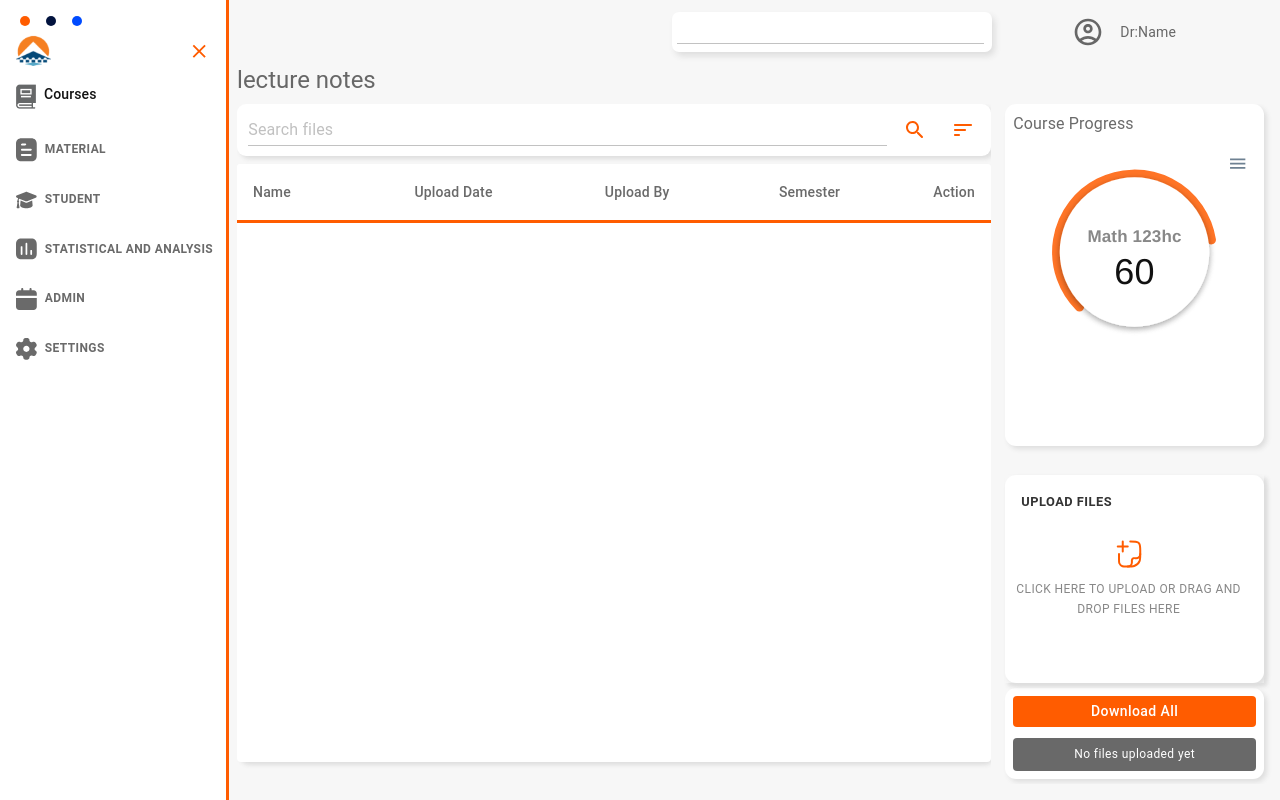
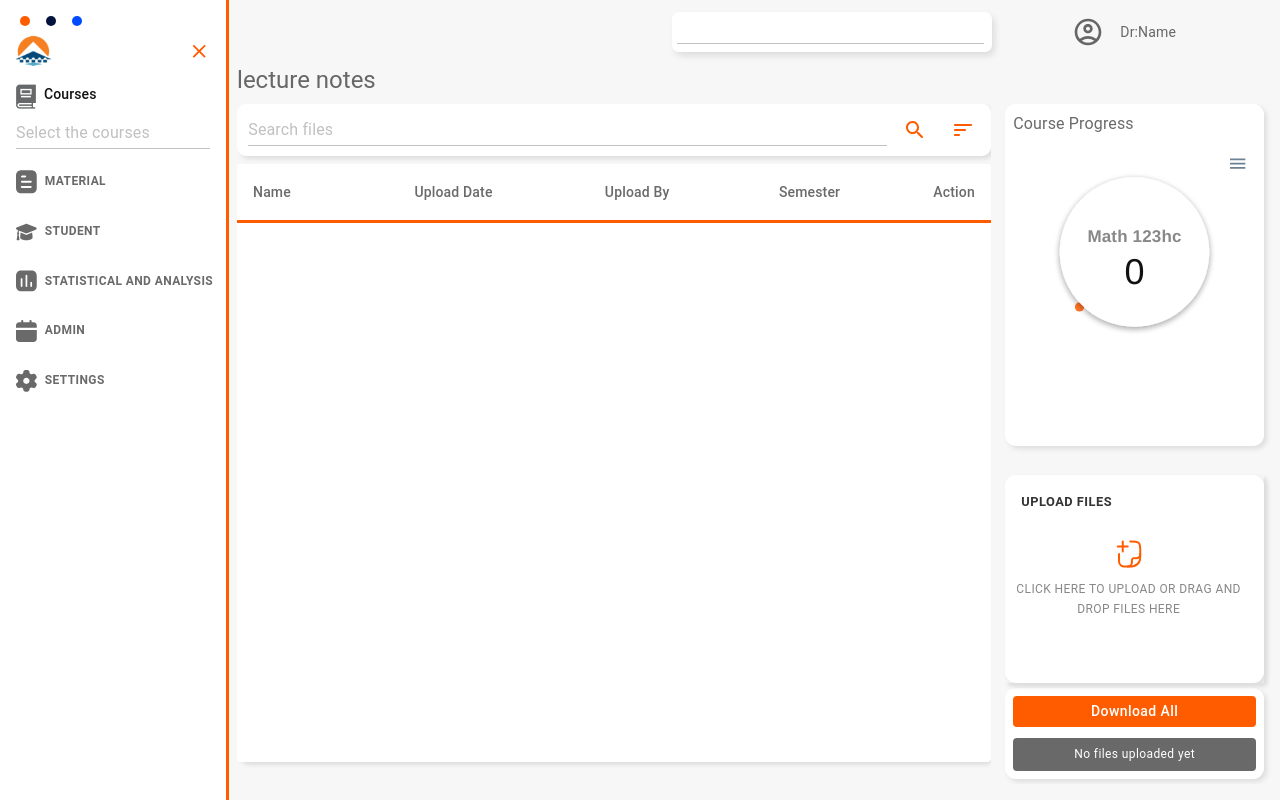
Before and after one commit to muhhedahmd/graduation-project--ACFM-, a React (Create React App) app: page /login in a window 1280 px wide. Both pictures are taken after typing "name@example.com", "Sample123" into the empty fields and a click on the button "SUBMIT". Built offline with nearby package versions, Linux system fonts and the light colour scheme.

Commit message:
finsih watch and maindrawer autocomplete

```diff
--- a/src/Components/Dashbboard/Watch.jsx
+++ b/src/Components/Dashbboard/Watch.jsx
@@ -1,10 +1,19 @@
 import * as React from 'react';
 import { Box, Typography } from '@mui/material';
 import ReactApexChart from 'react-apexcharts';
+import { useFile } from '../Contexts/FileContext';
 
 
+
+
+
+
+
+export default function Watch() {
+  const {state} = useFile()
+
   const options = {
-  series: [60],
+    series: [state.uploadedFiles.length * 10],
     chart: {
     height: 150,
     type: 'radialBar',
@@ -75,11 +84,6 @@ labels: ['Math 123hc'],
   };
 
 
-
-
-
-export default function Watch() {
-
   return (
     <Box
     sx={{
--- a/src/Components/Header/SearchBarRoutes.jsx
+++ b/src/Components/Header/SearchBarRoutes.jsx
@@ -106,6 +106,8 @@ inpVal  ?
       id='search-results'
       aria-labelledby="Search results"
       style={{
+        transformOrigin:" right center",
+
      opacity:"0",
         left: "0%",
     width: "100%",
--- a/src/MainDrawer/AutoComplete.jsx
+++ b/src/MainDrawer/AutoComplete.jsx
@@ -2,7 +2,7 @@ import React from 'react';
 import TextField from '@mui/material/TextField';
 import { Autocomplete } from '@mui/material';
 
-export default function CustomAutocomplete({ SetselectCourse, SetselectUser, options, id }) {
+export default function CustomAutocomplete({  SetselectCourse, SetselectUser, options, id }) {
   const [filteredOptions, setFilteredOptions] = React.useState([]);
   const [selectedValues, setSelectedValues] = React.useState([]);
 
@@ -40,7 +40,7 @@ export default function CustomAutocomplete({ SetselectCourse, SetselectUser, opt
       case 'Users':
         return `${option.fName || ''} ${option.lName || ''}`;
       default:
-        return option.label || '';
+        return option.label ;
     }
   };
 
@@ -57,7 +57,7 @@ export default function CustomAutocomplete({ SetselectCourse, SetselectUser, opt
         <TextField
           {...params}
           variant="standard"
-          placeholder={id === 'Course' ? 'Select the courses' : 'Select the user'}
+          placeholder={id === 'Course' ? 'Select the courses' : id === 'Users' ?  'Select the user' : 'Select the courses' }
         />
       )}
     />
--- a/src/MainDrawer/index.jsx
+++ b/src/MainDrawer/index.jsx
@@ -13,6 +13,7 @@ import { StyledMainDrawer } from "./style";
 import SegmentIcon from "@mui/icons-material/Segment";
 import MenuCollapse from "./MenuCollapse";
 import { useTheme } from "@emotion/react";
+import CustomAutocomplete from "./AutoComplete";
 
 const MainDrawer = ({ isMD, area, setMenuDrawer }) => {
   const theme = useTheme();
@@ -61,6 +62,7 @@ const MainDrawer = ({ isMD, area, setMenuDrawer }) => {
                 color: theme.palette.text.heading,
 
                 fontWeight: "700",
+
               }}
               variant="h6"
               component={"p"}
@@ -188,6 +190,28 @@ const MainDrawer = ({ isMD, area, setMenuDrawer }) => {
 
           </Box>
         </ListItem>
+
+          <Box
+          sx={{
+            scale:`${isexpand ?"0" :"1" }`,
+            height: `${isexpand ?"0" :"auto" }`
+          }}
+          >
+
+        <CustomAutocomplete
+        key={'mainDrawer'}
+
+          id={'mainDrawer'}
+          options={[
+
+          {  label:"MAth1 mc1"},
+            {label:"Physics py12"},
+            {label:"Computer scince", Value:'Math1_mc1'},
+          ]
+          }
+        />
+          </Box>
+
       </List>
 
       <MenuCollapse isexpand={isexpand} />
```
Lines whose indentation alone changed are shown as unchanged.
